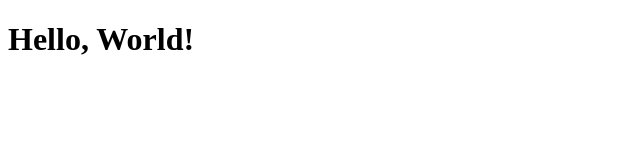
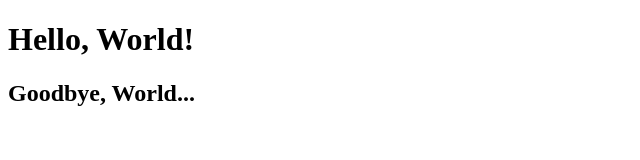
Before and after one commit to bckozlowski/test-server, a website: page client/static/index.html in a window 1280 px wide. Shown: the whole page, without its empty margins (0-640 px from the left). Drawn offline with Linux system fonts and the light colour scheme.

Commit message:
Added h2

```diff
--- a/client/static/index.html
+++ b/client/static/index.html
@@ -3,5 +3,7 @@
     <head></head>
     <body>
         <h1>Hello, World!</h1>
+
+        <h2>Goodbye, World...</h2>
     </body>
 </html>
```
